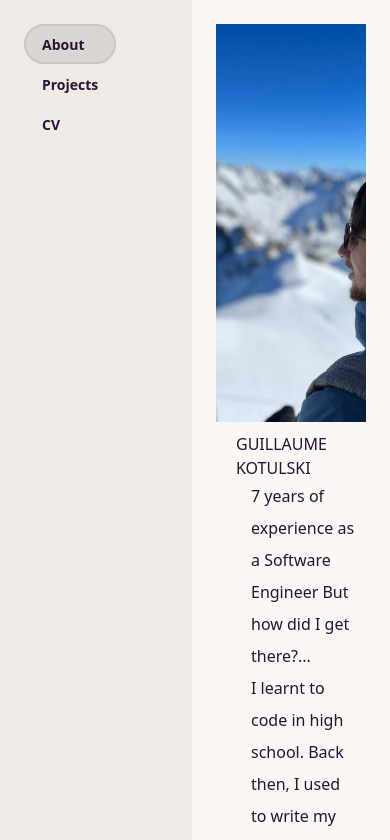
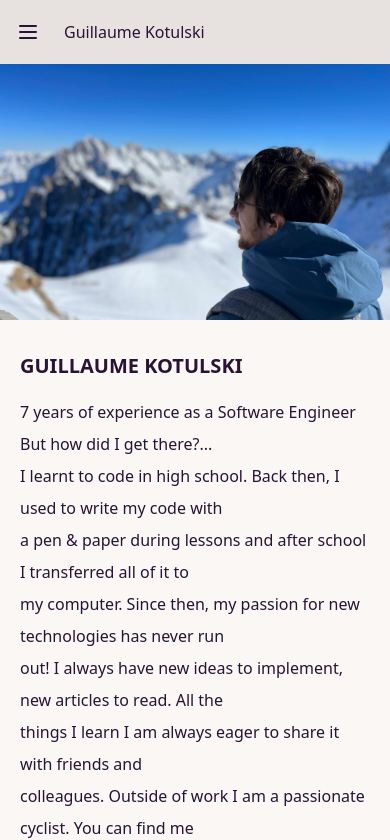
Before and after one commit to F4r3n/f4r3n.github.io, a SvelteKit app: page / in a window 390 px wide. Shown: the top 840 px of the page. Built offline with nearby package versions, Linux system fonts and the light colour scheme.

Commit message:
fix mobile responsiveness

```diff
--- a/src/lib/about.svelte
+++ b/src/lib/about.svelte
@@ -1,14 +1,23 @@
 <script>
+  import devImage from "$lib/assets/dev_2.jpg";
   const linkedinURL =
     "https://www.linkedin.com/in/guillaume-kotulski-008a11103/";
 </script>
 
-<main>
-  <div class="row-adaptive full-height">
-    <div class="left-half"></div>
-    <div class="column half right-half">
-      <div class="t1 upper top">Guillaume Kotulski</div>
-      <p>
+<main class="h-full w-full">
+  <div class="flex flex-col md:flex-row h-full">
+    <!-- Left half -->
+    <div
+      class="md:w-1/2 h-64 md:h-full bg-center bg-cover"
+      style="background-image: url({devImage});"
+    ></div>
+
+    <!-- Right half -->
+    <div class="md:w-1/2 flex flex-col px-5 py-6">
+      <h1 class="text-xl font-semibold uppercase mt-2 mb-4">
+        Guillaume Kotulski
+      </h1>
+      <p class="leading-8 text-left whitespace-pre-line">
         7 years of experience as a Software Engineer But how did I get there?...
         I learnt to code in high school. Back then, I used to write my code with
         a pen & paper during lessons and after school I transferred all of it to
@@ -17,79 +26,13 @@
         things I learn I am always eager to share it with friends and
         colleagues. Outside of work I am a passionate cyclist. You can find me
         learning Japanese, coding on personal projects, discovering new board
-        games! Feel free to reach out on <a href={linkedinURL} target="_blank"
-          >LinkedIn</a
+        games! Feel free to reach out on
+        <a
+          href={linkedinURL}
+          target="_blank"
+          class="text-blue-600 hover:underline">LinkedIn</a
         >
       </p>
     </div>
   </div>
 </main>
-
-<style>
-  .right-half {
-    max-width: 100%;
-    padding-left: 20px;
-  }
-
-  p {
-    line-height: 2em;
-    text-align: left;
-    padding-left: 15px;
-    max-width: 95%;
-    white-space: pre-line; /* collapse WS, preserve LB */
-  }
-
-  .left-half {
-    background-image: url($lib/assets/dev_2.jpg); /* change back to whatever background image you want */
-    background-position: center;
-    background-repeat: no-repeat;
-    background-size: cover;
-    flex: 0 0 50%; /* flex-basis: 50% */
-  }
-
-  .top {
-    margin-top: 10px;
-  }
-
-  main {
-    height: 100%;
-  }
-
-  .upper {
-    text-transform: uppercase;
-  }
-
-  .row-adaptive {
-    display: flex;
-    flex-direction: row;
-  }
-
-  .half {
-    flex: 0 0 50%;
-    height: 100%;
-  }
-  @media only screen and (max-width: 800px) {
-    .half {
-      flex: 0 0 50%;
-      height: 50%;
-    }
-
-    .row-adaptive {
-      display: flex;
-      flex-direction: column;
-    }
-
-    p {
-      max-width: 95%;
-    }
-  }
-
-  .column {
-    display: flex;
-    flex-direction: column;
-  }
-
-  .full-height {
-    height: 100%;
-  }
-</style>
--- a/src/routes/+layout.svelte
+++ b/src/routes/+layout.svelte
@@ -8,35 +8,76 @@
     path: string;
   }
 
-  let nav: Menu[] = [
+  const nav: Menu[] = [
     { name: "About", path: "/" },
     { name: "Projects", path: "/projects" },
     { name: "CV", path: "/cv.pdf" },
   ];
-
   let currentNav = $derived(nav.find((menu) => menu.path == page.route.id));
 </script>
 
-<main class="h-screen flex">
-  <!-- Left menu -->
-  <aside class="w-48 bg-base-200 p-4">
-    <ul class="menu rounded-box">
-      {#each nav as n, i}
+<div class="drawer">
+  <input id="my-drawer-3" type="checkbox" class="drawer-toggle" />
+  <div class="drawer-content flex flex-col">
+    <!-- Navbar -->
+    <div class="navbar bg-base-300 w-full">
+      <div class="flex-none lg:hidden">
+        <label
+          for="my-drawer-3"
+          aria-label="open sidebar"
+          class="btn btn-square btn-ghost"
+        >
+          <svg
+            xmlns="http://www.w3.org/2000/svg"
+            fill="none"
+            viewBox="0 0 24 24"
+            class="inline-block h-6 w-6 stroke-current"
+          >
+            <path
+              stroke-linecap="round"
+              stroke-linejoin="round"
+              stroke-width="2"
+              d="M4 6h16M4 12h16M4 18h16"
+            ></path>
+          </svg>
+        </label>
+      </div>
+      <div class="mx-2 flex-1 px-2">Guillaume Kotulski</div>
+      <div class="hidden flex-none lg:block">
+        <ul class="menu menu-horizontal">
+          <!-- Navbar menu content here -->
+          {#each nav as n}
+            <li>
+              <a
+                href={n.path}
+                class="btn btn-ghost justify-start w-full"
+                class:btn-active={currentNav?.name === n.name}
+              >
+                {n.name}
+              </a>
+            </li>
+          {/each}
+        </ul>
+      </div>
+    </div>
+    {@render children()}
+  </div>
+  <div class="drawer-side">
+    <label for="my-drawer-3" aria-label="close sidebar" class="drawer-overlay"
+    ></label>
+    <ul class="menu bg-base-200 min-h-full w-80 p-4">
+      <!-- Sidebar content here -->
+      {#each nav as n}
         <li>
-          <button
+          <a
+            href={n.path}
             class="btn btn-ghost justify-start w-full"
             class:btn-active={currentNav?.name === n.name}
-            onclick={() => {
-              goto(n.path);
-            }}
           >
             {n.name}
-          </button>
+          </a>
         </li>
       {/each}
     </ul>
-  </aside>
-  <section class="flex-1 p-6">
-    {@render children()}
-  </section>
-</main>
+  </div>
+</div>
```
Also changed, not shown: src/routes/projects/+page.svelte (+85 -106 lines).
